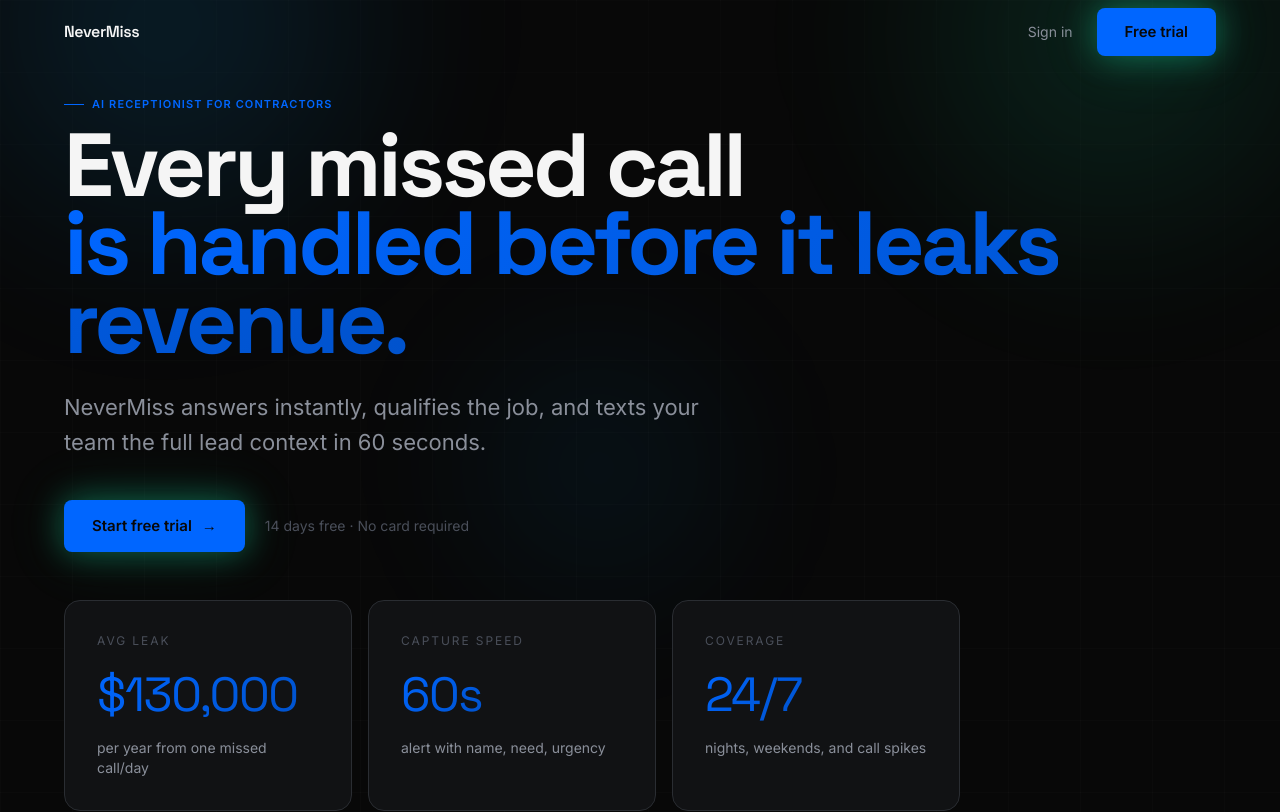
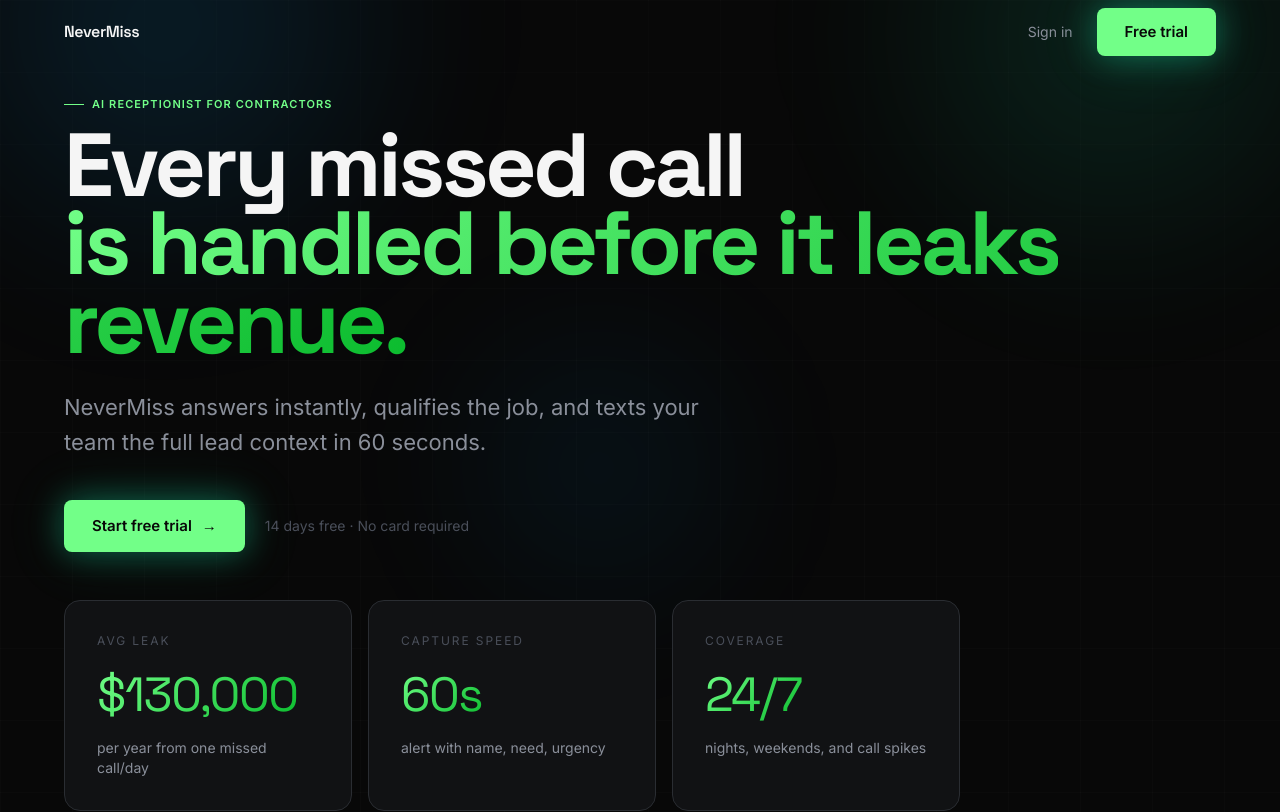
Before and after one commit to SteveMichael001/nevermiss, a Next.js app in the folder apps/web/: page / in a window 1280 px wide. Shown: the top 812 px of the page. Built offline with nearby package versions, Linux system fonts and the light colour scheme.

Commit message:
fix: use Happy Robot's actual green accent (#72FF88), not blue

```diff
--- a/apps/web/app/globals.css
+++ b/apps/web/app/globals.css
@@ -18,11 +18,11 @@
   --color-border-strong: #3a3f48;
 
   /* === COLORS: Accent === */
-  --color-accent:        #0066FF;
-  --color-accent-dim:    #0052CC;
-  --color-accent-glow:   rgba(0, 102, 255, 0.15);
-  --color-accent-blue:   #0066FF;
-  --color-accent-gradient: linear-gradient(135deg, #0066FF 0%, #0052CC 100%);
+  --color-accent:        #72FF88;
+  --color-accent-dim:    #0ABB2D;
+  --color-accent-glow:   rgba(114, 255, 136, 0.15);
+  --color-accent-blue:   #72FF88;
+  --color-accent-gradient: linear-gradient(135deg, #72FF88 0%, #0ABB2D 100%);
 
   /* === COLORS: Text === */
   --color-text-primary:  #F5F5F5;
@@ -31,7 +31,7 @@
   --color-text-inverted: #080808;
 
   /* === COLORS: Status === */
-  --color-success:       #0066FF;
+  --color-success:       #72FF88;
   --color-error:         #FF4B4B;
   --color-warning:       #F5A623;
 
@@ -89,8 +89,8 @@
   /* === SHADOWS / GLOW === */
   --shadow-card:       0 1px 3px rgba(0,0,0,0.5), 0 0 0 1px rgba(255,255,255,0.05);
   --shadow-card-hover: 0 8px 32px rgba(0,0,0,0.6), 0 0 0 1px rgba(255,255,255,0.08);
-  --glow-accent:       0 0 24px rgba(0, 102, 255, 0.25), 0 0 48px rgba(0, 102, 255, 0.1);
-  --glow-accent-hover: 0 0 40px rgba(0, 102, 255, 0.4), 0 0 80px rgba(0, 102, 255, 0.15);
+  --glow-accent:       0 0 24px rgba(114, 255, 136, 0.25), 0 0 48px rgba(114, 255, 136, 0.1);
+  --glow-accent-hover: 0 0 40px rgba(114, 255, 136, 0.4), 0 0 80px rgba(114, 255, 136, 0.15);
   --glow-hero:         radial-gradient(ellipse 800px 600px at 50% 0%, rgba(30,239,176,0.05) 0%, transparent 70%);
 
   /* === MOTION === */
@@ -117,7 +117,7 @@
   --secondary-foreground: 0 0% 96%;
   --muted: 0 0% 10%;
   --muted-foreground: 0 0% 54%;
-  --accent: 220 100% 50%;
+  --accent: 130 100% 72%;
   --accent-foreground: 0 0% 3%;
   --destructive: 0 84.2% 60.2%;
   --destructive-foreground: 0 0% 98%;
```
Also changed, not shown: 1 other file (tests, documents, lock files or other folders).
